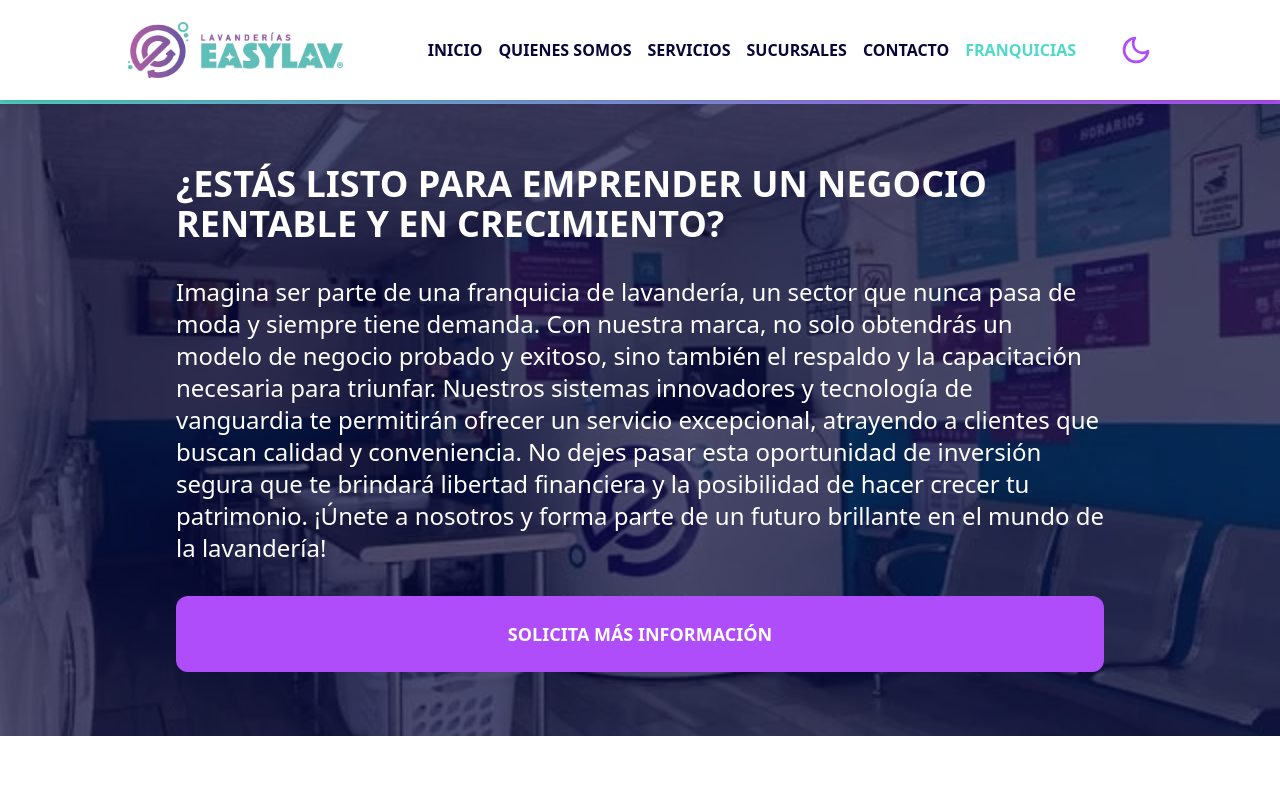
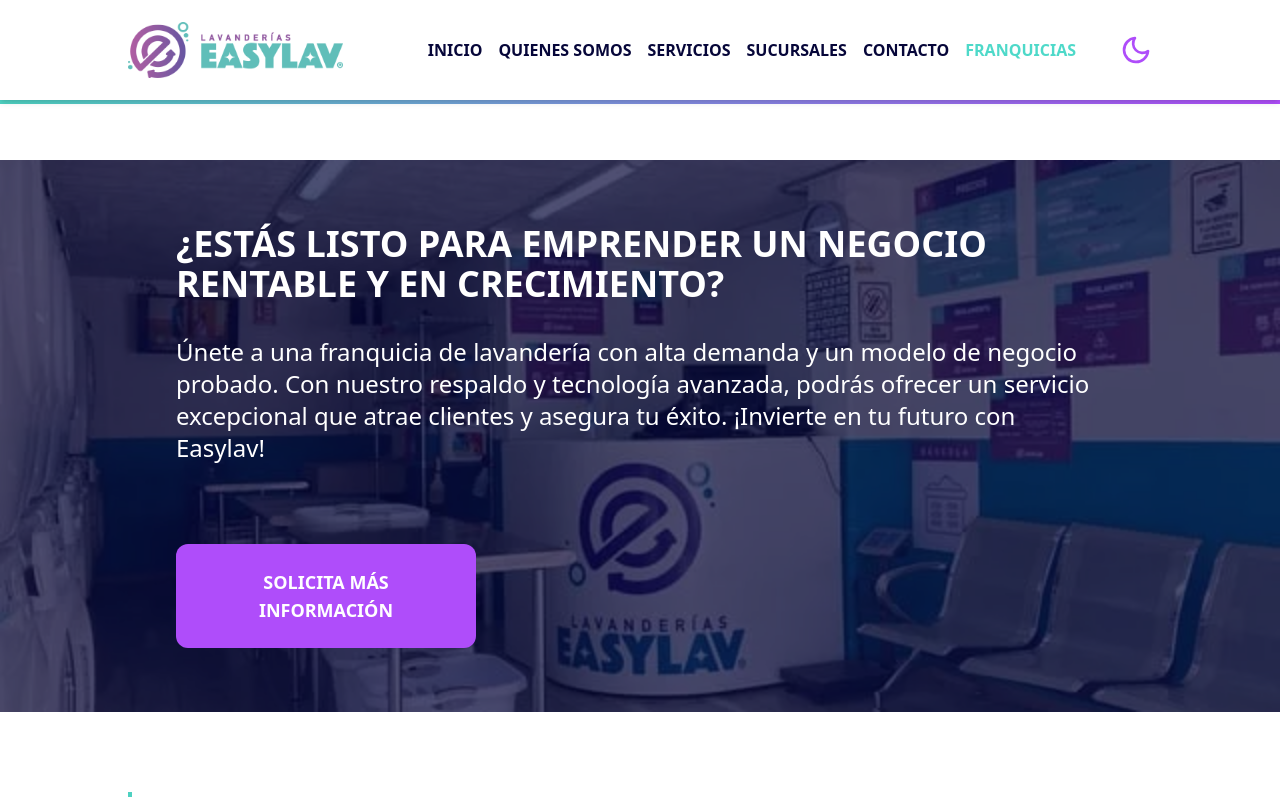
Before and after one commit to dspwebstudiomx/easylav-react, a React (Vite) app: page /franquicias in a window 1280 px wide. Shown: the top 797 px of the page. Built offline with nearby package versions, Linux system fonts and the light colour scheme; no server answers.

Commit message:
refactor: ajusta estilos y estructura en varios componentes para mejorar la visualización y la accesibilidad

```diff
--- a/src/App.css
+++ b/src/App.css
@@ -18,9 +18,9 @@ section{
 html {
   scroll-behavior: smooth;
   color-scheme: dark light;
-  -moz-user-select: none;
+  /* -moz-user-select: none;
   -ms-user-select: none;
-  user-select: none;
+  user-select: none; */
   background-color: #fff;
   color: #060639;
 }
--- a/src/components/layout/HomeLayout.jsx
+++ b/src/components/layout/HomeLayout.jsx
@@ -5,7 +5,7 @@ export default function MainLayout({ id, children }) {
   return (
     <>
       <Header />
-      <main id={id} className="w-full h-full dark:bg-dark mt-0 sm:mt-[60px] lg:mt-0">
+      <main id={id} className="w-full h-full dark:bg-dark mt-0 sm:mt-[60px]">
         {children}
       </main>
       <Footer />
--- a/src/components/layout/PageLayout.jsx
+++ b/src/components/layout/PageLayout.jsx
@@ -20,7 +20,7 @@ const PageLayout = ({ children, id }) => {
   return (
     <>
       <Header />
-      <main id={id} className="dark:bg-dark min-h-[55vh]">
+      <main id={id} className="w-full h-full dark:bg-dark mt-0 sm:mt-[60px] min-h-[55vh]">
         <Section>
           <Container className="">{children}</Container>
         </Section>
--- a/src/components/templates/Header/navbar/Navbar.jsx
+++ b/src/components/templates/Header/navbar/Navbar.jsx
@@ -40,7 +40,7 @@ const Navbar = () => {
 
   return (
     <>
-      <nav id="nav" className={`fixed sm:relative md:fixed top-0 left-0 w-full z-20 bg-light shadow-md`}>
+      <nav id="nav" className={`fixed sm:relative xl:fixed top-0 left-0 w-full z-20 bg-light shadow-md`}>
         <div
           className={`flex flex-row items-center justify-between w-full gap-6  h-[100px] px-8 sm:px-12 lg:px-0 md:max-w-screen-md lg:max-w-screen-md xl:max-w-screen-lg mx-auto`}>
           <Logo />
--- a/src/pages/inicio/components/HeroInicioVideo.jsx
+++ b/src/pages/inicio/components/HeroInicioVideo.jsx
@@ -16,7 +16,7 @@ import Video from 'components/video/Video';
 import PropTypes from 'prop-types';
 import { useEffect, useState } from 'react';
 
-const height = 'h-[650px] sm:h-[100vh] md:h-[60vh] lg:h-[60vh]';
+const height = 'h-[87vh] md:h-[120vh] lg:h-[70vh] xl:h-[70vh] 2xl:h-[100vh]';
 
 // Estructura
 const HeroInicioVideo = () => {
@@ -37,7 +37,9 @@ const HeroInicioVideo = () => {
   }, []);
 
   return (
-    <section id="inicio" className={`relative overflow-hidden w-full flex items-center justify-center ${height}`}>
+    <section
+      id="inicio"
+      className={`relative overflow-hidden w-full flex items-center justify-center ${height} px-12 md:px-20 lg:px-0 xl:px-0 2xl:px-0`}>
       {/* Fondo: Video o Imagen Estática */}
       <div className={`absolute inset-0 z-0 w-full bg-dark left-0 ${height}`}>
         {isMobile ? (
@@ -65,7 +67,7 @@ const HeroInicioVideo = () => {
 
       {/* Contenido */}
       <Container className="relative z-20 flex flex-col justify-center items-center w-full h-full text-center sm:p-12 md:px-0">
-        <h1 className="text-2xl md:text-3xl xl:text-4xl w-full sm:w-2/3 font-semibold tracking-wider text-light text-left">
+        <h1 className="text-2xl md:text-3xl xl:text-4xl w-full lg:w-2/3 font-semibold tracking-wider text-light text-left">
           En <span className="mx-2 text-primary font-semibold">LAVANDERÍAS EASYLAV</span> no solo te brindamos
           soluciones para el lavado, secado y doblado de tu ropa, también tenemos servicio de tintorería para que tus
           prendas luzcan siempre de la mejor manera.
--- a/src/pages/inicio/franquicias/QuieresUnaFranquicia.jsx
+++ b/src/pages/inicio/franquicias/QuieresUnaFranquicia.jsx
@@ -61,17 +61,14 @@ const QuieresUnaFranquicia = () => {
             ¿Estás listo para emprender un negocio rentable y en crecimiento?
           </span>
           <p className="text-light text-xl lg:text-2xl block">
-            Imagina ser parte de una franquicia de lavandería, un sector que nunca pasa de moda y siempre tiene demanda.
-            Con nuestra marca, no solo obtendrás un modelo de negocio probado y exitoso, sino también el respaldo y la
-            capacitación necesaria para triunfar. Nuestros sistemas innovadores y tecnología de vanguardia te permitirán
-            ofrecer un servicio excepcional, atrayendo a clientes que buscan calidad y conveniencia. No dejes pasar esta
-            oportunidad de inversión segura que te brindará libertad financiera y la posibilidad de hacer crecer tu
-            patrimonio. ¡Únete a nosotros y forma parte de un futuro brillante en el mundo de la lavandería!
+            Únete a una franquicia de lavandería con alta demanda y un modelo de negocio probado. Con nuestro respaldo y
+            tecnología avanzada, podrás ofrecer un servicio excepcional que atrae clientes y asegura tu éxito. ¡Invierte
+            en tu futuro con Easylav!
           </p>
-          <ButtonContainer position="justify-center items-center">
+          <ButtonContainer position="justify-start items-center" distance="mt-12">
             <Button
               title={'Solicita más información'}
-              width={'w-full 2xl:w-[320px]'}
+              width={''}
               onClick={() => handleOpenModal({ nombre: 'Paquete Básico' })} // Pasa un paquete válido
               distance="mx-1"
               id="boton-contactar-paquete-basico" // ID estático para evitar errores
```
